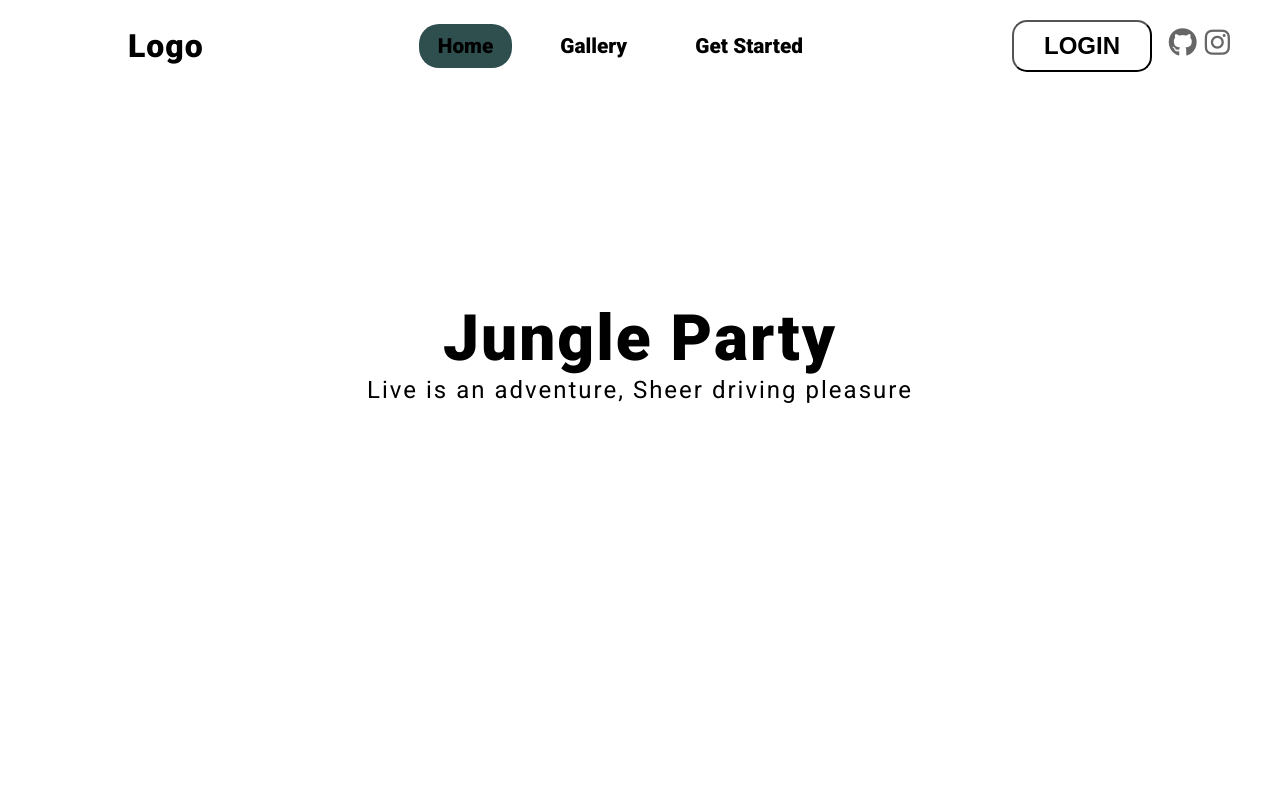
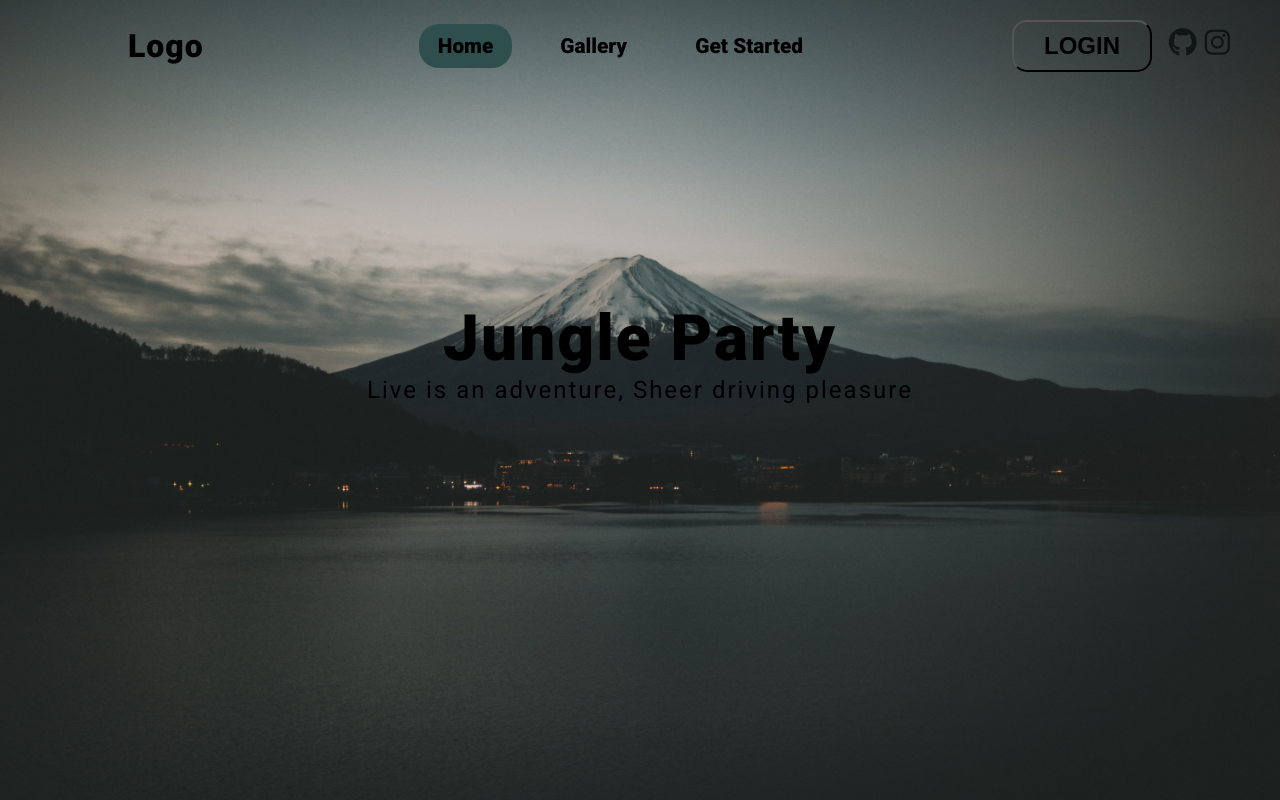
Before and after one commit to wahyurifia/Project-3-HTML-CSS, a plain HTML site: page index.html in a window 1280 px wide. Drawn offline with Linux system fonts and the light colour scheme; the site is published under a folder, as on GitHub Pages, so addresses that start at the root find nothing.

Commit message:
Update style.css

```diff
--- a/style.css
+++ b/style.css
@@ -7,7 +7,7 @@
 }
 
 body {
-    background-image: url(/image/bg-first.jpg);
+    background-image: url(image/bg-first.jpg);
     font-family: 'Roboto', sans-serif;
     background-size: cover;
     min-height: 100vh;
```
